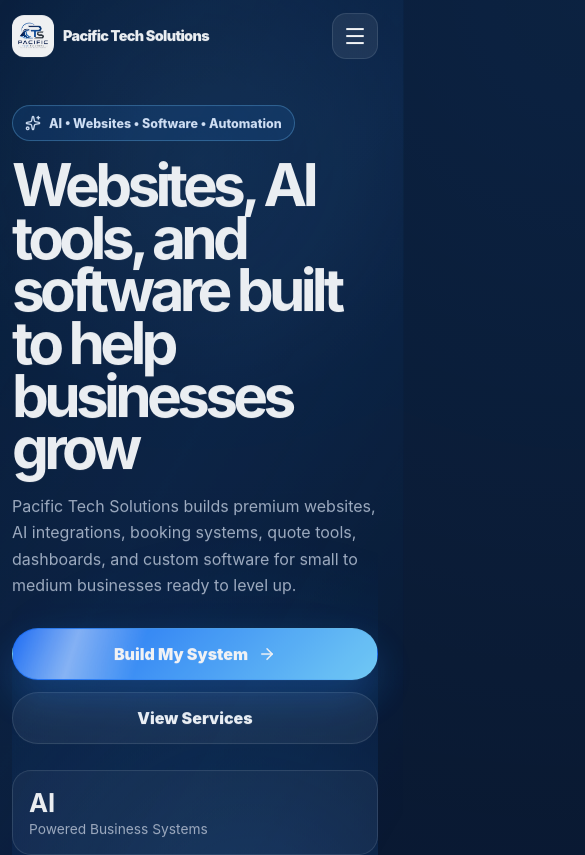
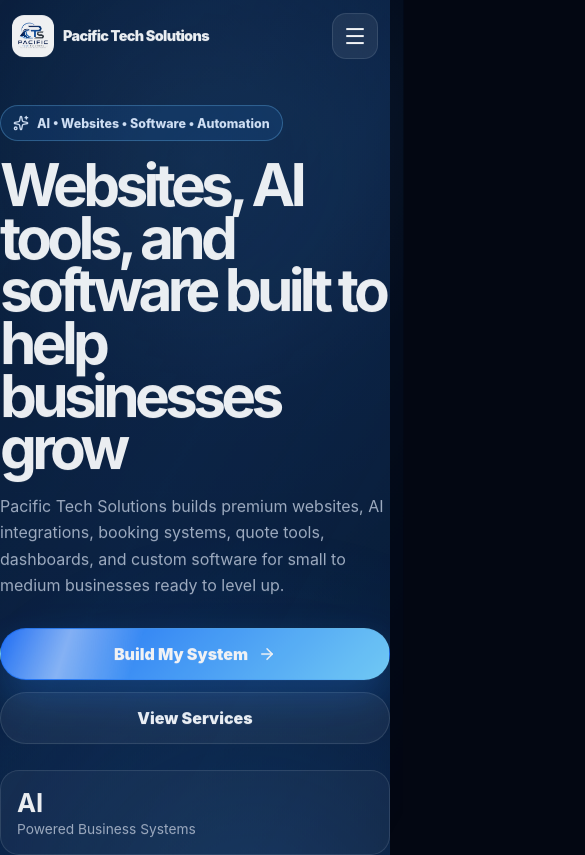
Before and after one commit to sharnpreetsidhu/Pacific-Tech-Solutions, a React (Vite) app: page / in a window 390 px wide. Shown: the top 855 px of the page, 585 px wide, since content can reach past the window. Built offline with nearby package versions, Linux system fonts and the light colour scheme.

Commit message:
fixed mobile errorse

```diff
--- a/src/style.css
+++ b/src/style.css
@@ -1654,3 +1654,69 @@ select {
     word-break: break-word;
   }
 }
+
+html,
+body {
+  width: 100%;
+  max-width: 100%;
+  overflow-x: hidden;
+}
+
+* {
+  box-sizing: border-box;
+}
+
+@media (max-width: 768px) {
+  section,
+  .section,
+  .hero,
+  .container,
+  .packages,
+  .package-grid,
+  .features-grid,
+  .impact-card,
+  .machine-card,
+  .process-grid,
+  .contact-card,
+  .footer {
+    width: 100%;
+    max-width: 100%;
+  }
+
+  .package-grid,
+  .features-grid,
+  .process-grid {
+    display: grid;
+    grid-template-columns: 1fr;
+  }
+
+  .packages,
+  .package-grid {
+    overflow: visible;
+  }
+
+  .package-card {
+    width: 100%;
+    min-width: 0;
+  }
+
+  .machine-card,
+  .impact-card {
+    overflow: hidden;
+  }
+
+  .tag-row,
+  .pill-row,
+  .tabs,
+  .chips {
+    display: flex;
+    overflow-x: auto;
+    max-width: 100%;
+  }
+
+  img,
+  video {
+    max-width: 100%;
+    height: auto;
+  }
+}
```
